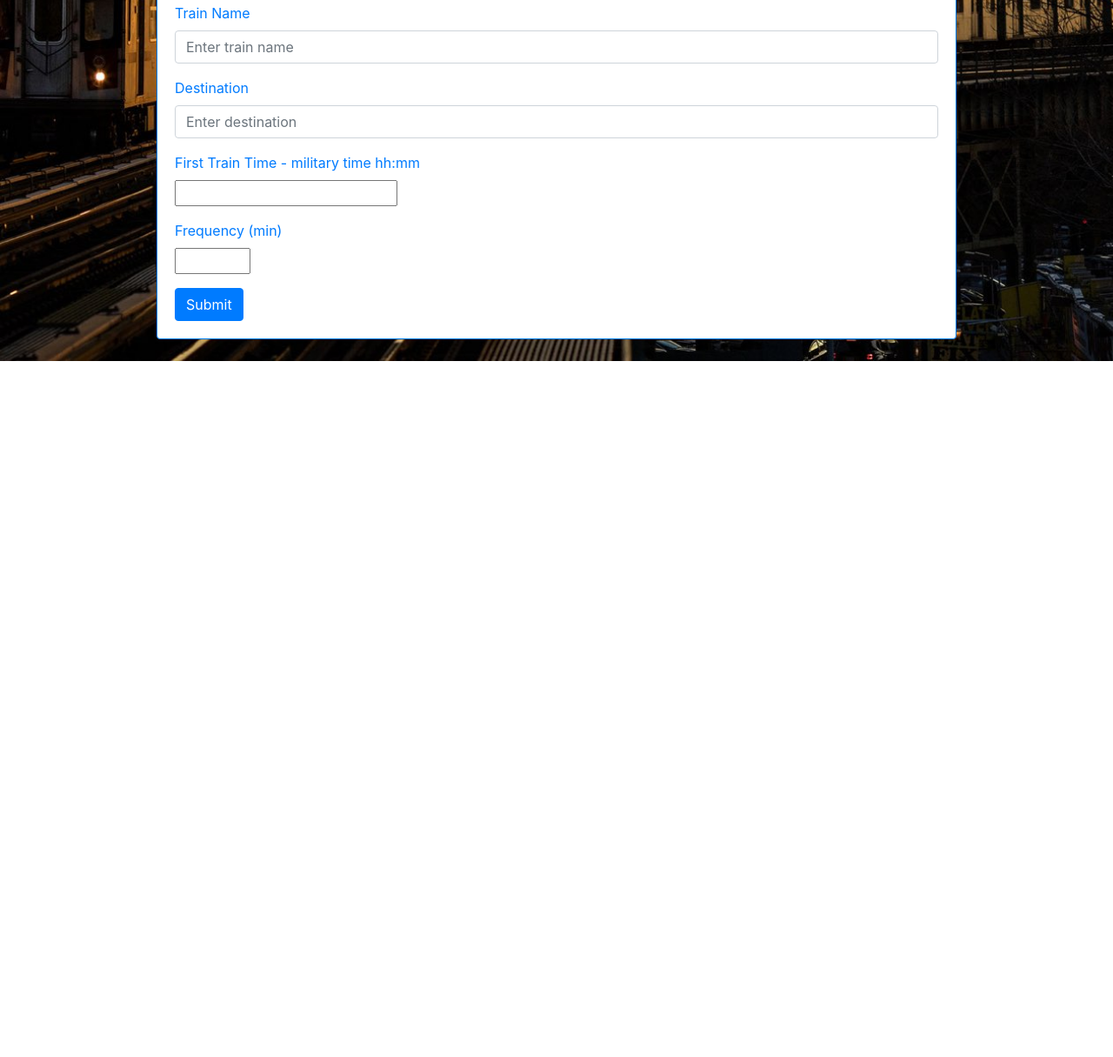
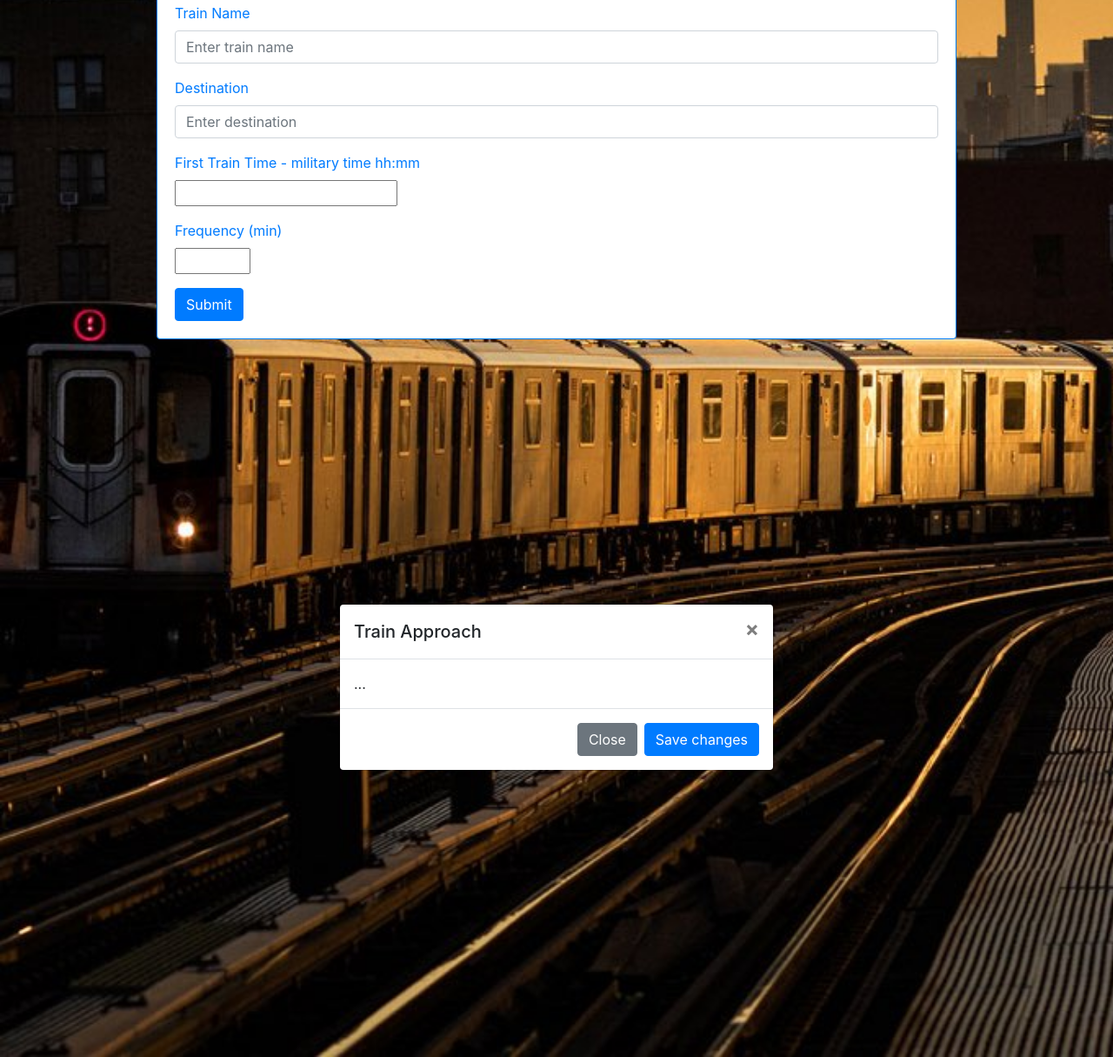
Before and after one commit to VillyDevlioti/Train-Scheduler, a plain HTML site: page index.html in a window 1280 px wide. Shown: the part 522-1737 px from the top of the page at 87% size. Before the commit the page ends 937 px from the top, so only its background shows below. Drawn offline with nearby package versions, Linux system fonts and the light colour scheme; no server answers.

Commit message:
ready to deliver

```diff
--- a/assets/javascript/scheduler.js
+++ b/assets/javascript/scheduler.js
@@ -120,11 +120,6 @@ newRow = newRow.append("<td id=\"train-data-"+trainsCounter+"\">"+minutesAway)
 
 $("[id*='train-data-']").attr("minutes", minutesAway);
 
-if($("[id*='train-data-']").attr("minutes") <=1){
-    alert("train is approaching!");
-}
-
-
 
 },function (errorObject) { // If any errors are experienced, log them to console
   console.log("The read failed: " + errorObject.data)
--- a/index.html
+++ b/index.html
@@ -16,7 +16,7 @@
 
    <!--Bootstrap-->
    <link rel="stylesheet" href="https://stackpath.bootstrapcdn.com/bootstrap/4.3.1/css/bootstrap.min.css" integrity="sha384-ggOyR0iXCbMQv3Xipma34MD+dH/1fQ784/j6cY/iJTQUOhcWr7x9JvoRxT2MZw1T" crossorigin="anonymous">
-
+   <script src="https://cdnjs.cloudflare.com/ajax/libs/popper.js/1.14.7/umd/popper.min.js" integrity="sha384-UO2eT0CpHqdSJQ6hJty5KVphtPhzWj9WO1clHTMGa3JDZwrnQq4sF86dIHNDz0W1" crossorigin="anonymous"></script>
     <!--Style CSS-->
     <link rel="stylesheet" href="./assets/css/style.css">
 
@@ -90,6 +90,25 @@
                 </div>
             </div>
         </div>
+        <div id="myModal" tabindex="-1" role="dialog" aria-labelledby="exampleModalCenterTitle" aria-hidden="true">
+            <div class="modal-dialog modal-dialog-centered" role="document">
+              <div class="modal-content">
+                <div class="modal-header">
+                  <h5 class="modal-title" id="exampleModalCenterTitle">Train Approach</h5>
+                  <button type="button" class="close" data-dismiss="modal" aria-label="Close">
+                    <span aria-hidden="true">&times;</span>
+                  </button>
+                </div>
+                <div class="modal-body">
+                  ...
+                </div>
+                <div class="modal-footer">
+                  <button type="button" class="btn btn-secondary" data-dismiss="modal">Close</button>
+                  <button type="button" class="btn btn-primary">Save changes</button>
+                </div>
+              </div>
+            </div>
+          </div>
 
      <!--Ends container-->
     </div>
```
